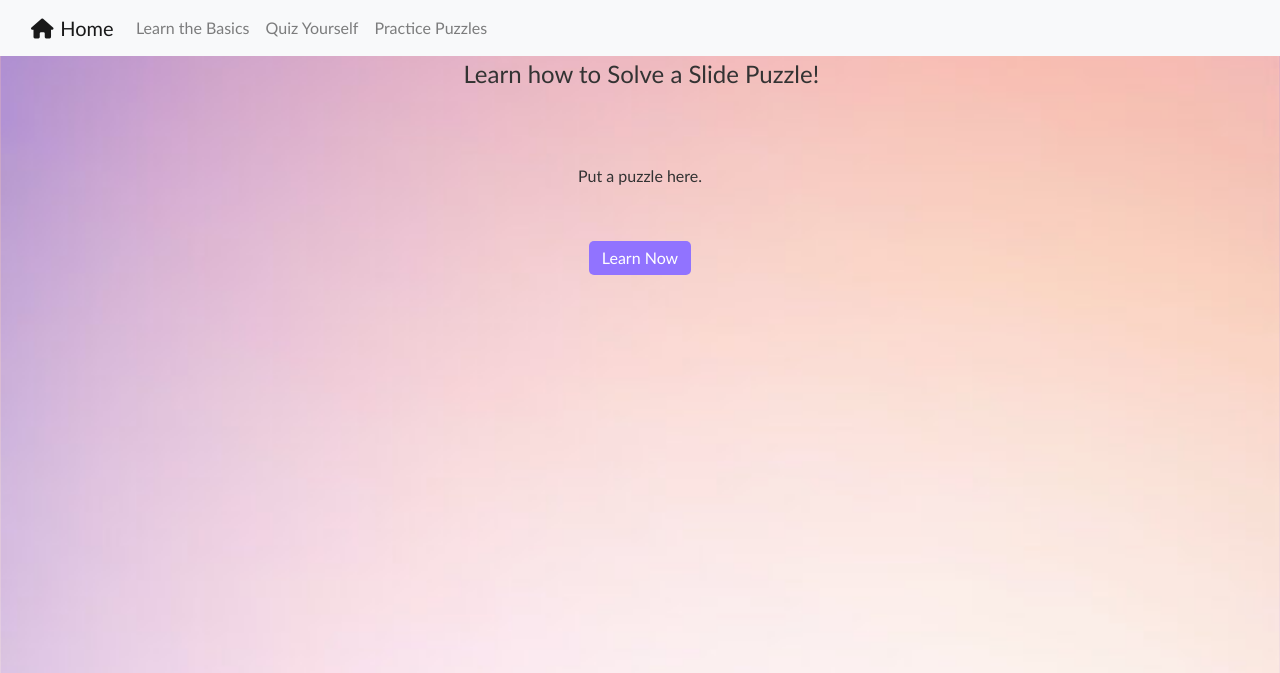
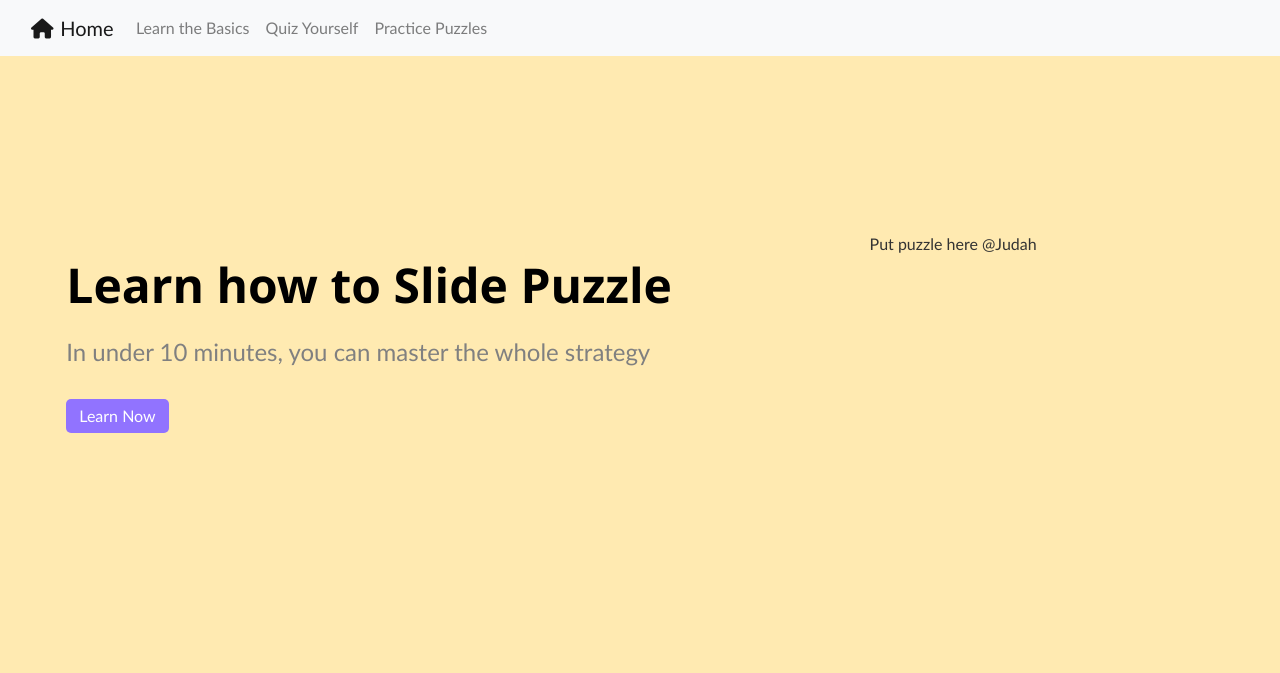
Before and after one commit to lucyhecht1/Interactive-Slide-Puzzle, a Flask app: page / in a window 1280 px wide. Shown: the top 673 px of the page. Run offline with Flask 3, Linux system fonts and the light colour scheme; some libraries are stand-ins or nearby versions.

Commit message:
Homepage

```diff
--- a/Sliding-Puzzle-main/server.py
+++ b/Sliding-Puzzle-main/server.py
@@ -7,14 +7,14 @@ from flask import Response, request, jsonify
 app = Flask(__name__)
 
 # list of descriptions for each step
-description = ["move the 1 to the top left corner",
-               "move the 3 to the top center position",
-               "place the  2 in the center of the entire board",
-               "use the Stack and Slide Strategy! shuffle the 2 and 3 around to be in order in the top row",
-               "use the Stack and Slide Strategy! Start by moving the 7 to the middle of the first column",
-               "now place the 4 in the center of the entire board without moving the 7",
-               "now you can move  the 7 and 4 around to be in order in the first column",
-               "shuffle around the last 3 boxes and you are done!"]
+description = ["Move the 1 to the top left corner",
+               "Move the 3 to the top center position",
+               "Place the  2 in the center of the entire board",
+               "Use the Stack and Slide Strategy! shuffle the 2 and 3 around to be in order in the top row",
+               "Use the Stack and Slide Strategy! Start by moving the 7 to the middle of the first column",
+               "Now place the 4 in the center of the entire board without moving the 7",
+               "Now you can move  the 7 and 4 around to be in order in the first column",
+               "Shuffle around the last 3 boxes and you are done!"]
 
 question = ["Solve the top row in 60 seconds", "Solve the left most column",
             "Solve the remainder of the puzzle"]
--- a/Sliding-Puzzle-main/static/learn.js
+++ b/Sliding-Puzzle-main/static/learn.js
@@ -41,7 +41,8 @@ function showNextButton() {
   if (!checkStepComplete()) {
     return;
   }
-  if (currentId != 8) {
+  else {
+    console.log("show")
     $("#nextButton").show();
   }
 }
@@ -55,7 +56,7 @@ function showQuizButton() {
 
 function show_strategy_Button() {
   var currentId = window.location.pathname.split("/").pop();
-  if (currentId == 5 || currentId == 6 || currentId == 7 || currentId == 2) {
+  if (currentId == 5 || currentId == 6 || currentId == 7 || currentId == 2 || currentId == 3 || currentId == 4) {
     $("#strategyButton").show();
   }
 }
--- a/Sliding-Puzzle-main/static/style.css
+++ b/Sliding-Puzzle-main/static/style.css
@@ -1,6 +1,6 @@
 .custom-body {
 	font-family: Gill Sans, sans-serif;
-    background-image: url('/static/images/background2.jpg');
+	background-color: rgba(255, 187, 0, 0.307);
 	background-size:cover;
 	color: #333333;
 }
@@ -436,3 +436,27 @@ font-weight: bold;
 	-webkit-animation: fa-spin 6s infinite linear;
 	animation: fa-spin 6s infinite linear;
   }
+
+  /* homepage */
+  .title-container {
+	margin-left: 50px;
+	margin-top: 200px;
+	text-align: left;
+
+  }
+
+  .title {
+	font-size: 48px;
+	color: #000;
+	margin: 0;
+	text-align: left;
+
+  }
+
+  .subtitle {
+	font-size: 24px;
+	color: #808080;
+	margin: 0;
+	margin-top: 20px;
+	text-align: left;
+  }
--- a/Sliding-Puzzle-main/templates/home.html
+++ b/Sliding-Puzzle-main/templates/home.html
@@ -2,28 +2,24 @@
 
 {% block content %}
 
-<head>
-    <!-- <script type="text/javascript" src="{{ url_for('static', filename = 'welcome.js') }}"></script> -->
-    <!-- <link rel="stylesheet" type="text/css" href="{{ url_for('static', filename='main.css') }}"> -->
-    <!-- <link href='https://fonts.googleapis.com/css?family=Roboto' rel='stylesheet'> -->
-</head>
-<body>
-    <div id="homeDive">
-        <div class="row title-layout">
-            Learn how to Solve a Slide Puzzle!
+
+<div class="row">
+    <div class="col-md-8">
+        <div class="title-container">
+            <h1 class="title">Learn how to Slide Puzzle</h1>
+            <p class="subtitle">In under 10 minutes, you can master the whole strategy</p>
+            <br>
+            <button id="toLearn" class="styled-button">Learn Now</button>
         </div>
-
-        <br><br><br>Put a puzzle here. <br><br><br>
-
-
-        <button id="toLearn" class="styled-button">Learn Now</button>
+    </div>
+    <div class="col-md-4">
+        Put puzzle here @Judah
     </div>
 
-</body>
 <script>
-    $("#toLearn").click( function(){
-        window.location.href = '/row'
-    });
+$("#toLearn").click(function(){
+    window.location.href = '/row';
+});
 </script>
 
 {% endblock %}
--- a/Sliding-Puzzle-main/templates/layout.html
+++ b/Sliding-Puzzle-main/templates/layout.html
@@ -64,8 +64,6 @@
     </nav>
 
 
-
-
     <div>
         {% block content %}
         {% endblock %}
--- a/Sliding-Puzzle-main/templates/learn.html
+++ b/Sliding-Puzzle-main/templates/learn.html
@@ -46,9 +46,10 @@
             <div id="strategy" class="strategy-container">
                 <h4>Stack and Slide Strategy</h4>
                 <p>
-                    It may seem confusing at first, but you'll get it!
+                    We stack the tiles in such a way <strong>now</strong>, so that all we have to do
+                    <strong>later</strong> is shuffle them around.
                     <br><br>
-                    <strong>For rows:</strong> Place the tile with the higher number where the one with the lower number should go. Then, put the lower-numbered tile right below it.
+                    <strong>For rows:</strong> Place the tile with the higher number in the slot we ultimately want the lower number going. Then, put the lower-numbered tile right below it.
                     <br><br>
                     <strong>For columns:</strong> use the same technique, but align them side by side.
                     <br><br>
```
